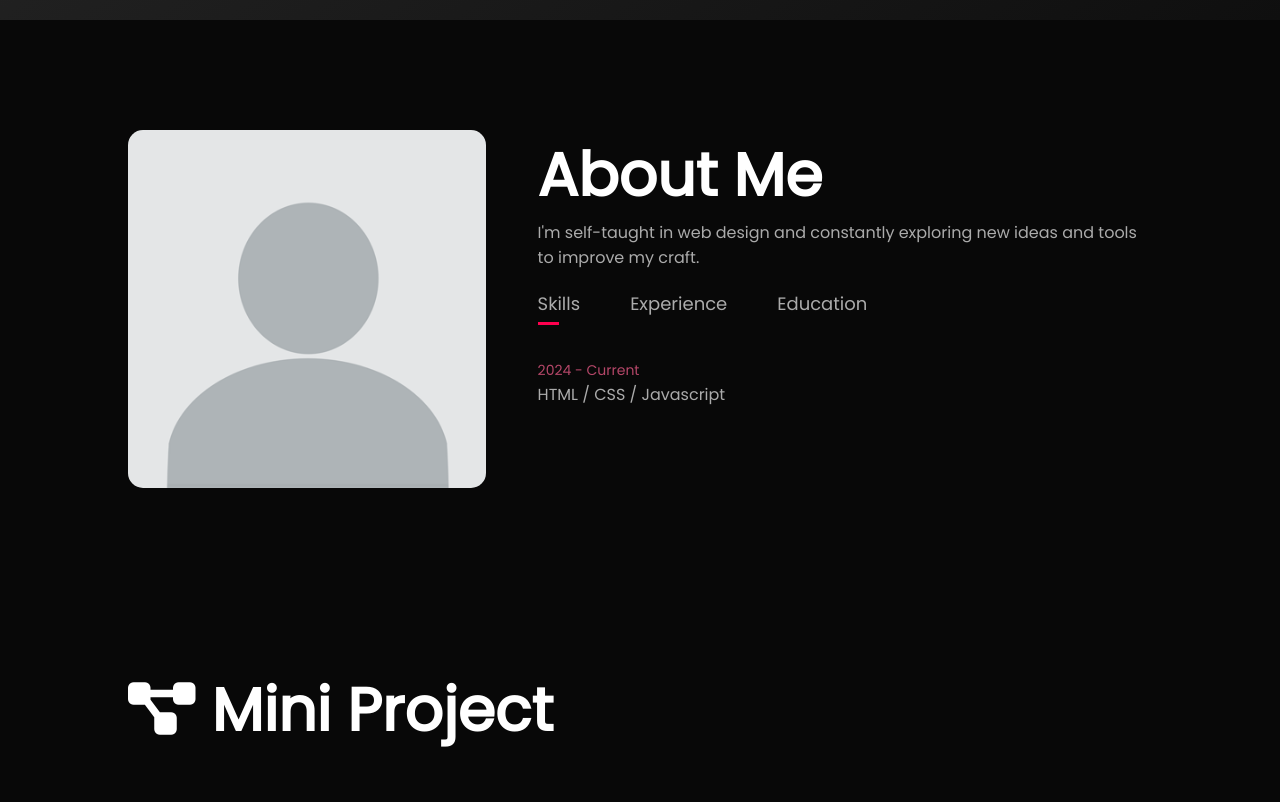
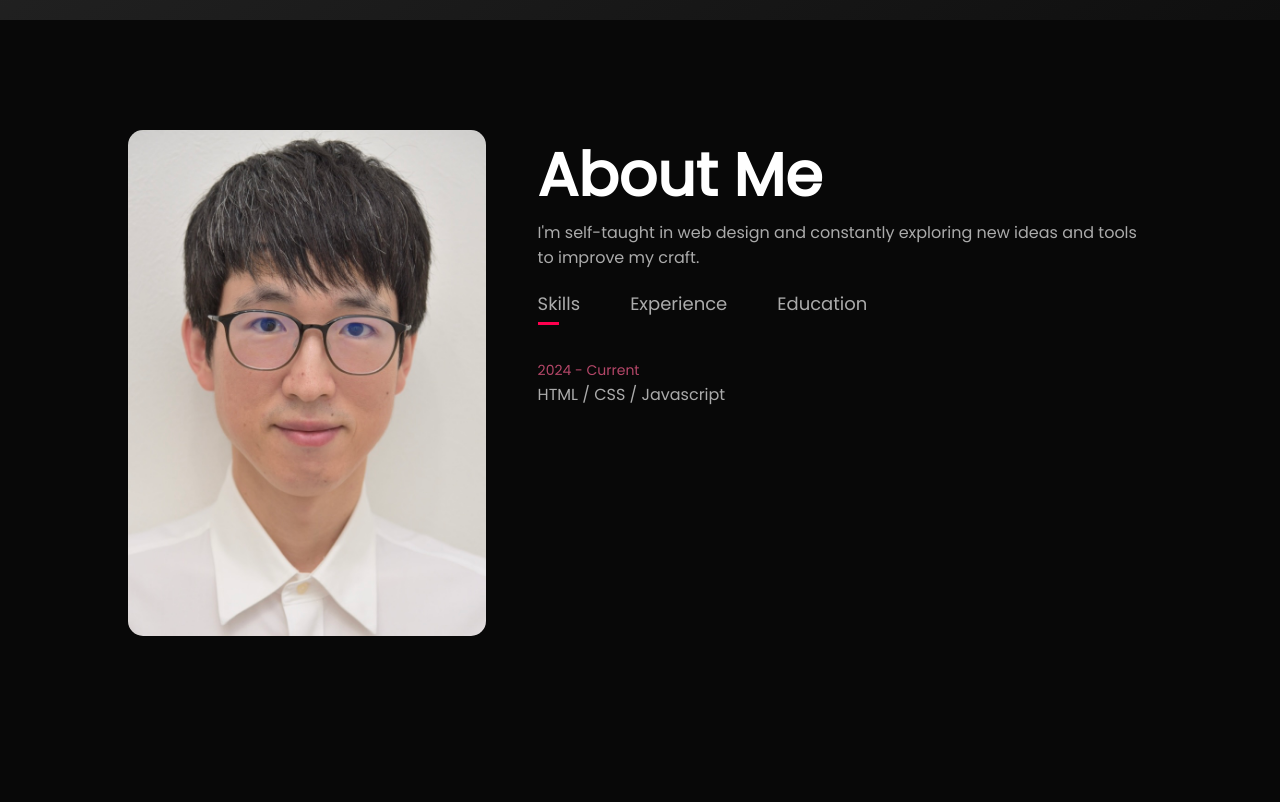
Before and after one commit to HongStory/portfolioVer2, a plain HTML site: page index.html in a window 1280 px wide. Shown: the part 780-1582 px from the top of the page. Drawn offline with Linux system fonts and the light colour scheme.

Commit message:
Add files via upload

```diff
--- a/index.html
+++ b/index.html
@@ -55,7 +55,7 @@
         <div class="container">
             <div class="row">
                 <div class="about-col-1">
-                    <img src="images/profile.png" alt="user">
+                    <img src="images/hong.jpg" alt="user">
                 </div>
                 <div class="about-col-2">
                     <h1 class="sub-title">About Me</h1>
```
Also changed, not shown: images/hong.jpg (added).
